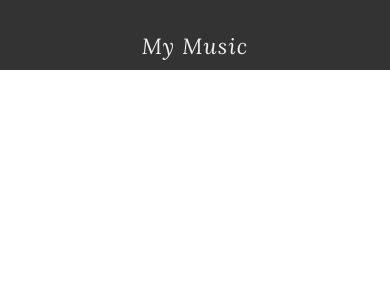
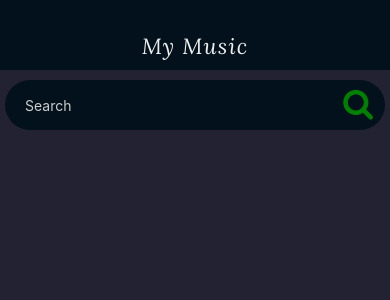
Before and after one commit to ahmdtalat/my-music-app, a React Native app: screen / in a window 390 px wide. Shown: the top 300 px of the page. Built offline with nearby package versions, Linux system fonts and the light colour scheme.

Commit message:
added search box

```diff
--- a/App.js
+++ b/App.js
@@ -1,5 +1,10 @@
 import React, { useState } from 'react';
-import { StyleSheet, Text, View } from 'react-native';
+import {
+	StyleSheet,
+	Keyboard,
+	TouchableWithoutFeedback,
+	View
+} from 'react-native';
 import * as Font from 'expo-font';
 import { AppLoading } from 'expo';
 
@@ -10,16 +15,19 @@ const getFonts = () =>
 	});
 
 import Header from './components/header';
+import Search from './components/search';
 
 export default function App() {
 	const [fontLoaded, setFontLoaded] = useState(false);
 
 	if (fontLoaded) {
 		return (
-			<View>
-				<Header />
-				<View style={styles.container}></View>
-			</View>
+			<TouchableWithoutFeedback onPress={() => Keyboard.dismiss()}>
+				<View style={styles.container}>
+					<Header />
+					<Search />
+				</View>
+			</TouchableWithoutFeedback>
 		);
 	} else {
 		return (
@@ -31,6 +39,6 @@ export default function App() {
 const styles = StyleSheet.create({
 	container: {
 		flex: 1,
-		backgroundColor: '#fff'
+		backgroundColor: '#223'
 	}
 });
--- a/components/header.js
+++ b/components/header.js
@@ -14,7 +14,7 @@ const s = StyleSheet.create({
 		height: 70,
 		justifyContent: 'center',
 		alignItems: 'center',
-		backgroundColor: '#333'
+		backgroundColor: '#02111B'
 	},
 	headerText: {
 		marginTop: 20,
--- /dev/null
+++ b/components/search.js
@@ -0,0 +1,55 @@
+import React, { useState } from 'react';
+import { View, StyleSheet, TextInput, Keyboard } from 'react-native';
+
+import { FontAwesome } from '@expo/vector-icons';
+
+const Search = () => {
+	const [q, setQ] = useState('');
+
+	const handlePress = () => {
+		// Todo: implement search functionality
+		setQ('');
+		Keyboard.dismiss();
+	};
+
+	return (
+		<View style={s.layout}>
+			<TextInput
+				value={q}
+				onChangeText={text => setQ(text)}
+				placeholder='Search'
+				style={s.input}
+			/>
+			<FontAwesome
+				name='search'
+				size={32}
+				onPress={handlePress}
+				style={s.icon}
+				color='green'
+			/>
+		</View>
+	);
+};
+
+const s = StyleSheet.create({
+	layout: {
+		position: 'relative',
+		paddingHorizontal: 5
+	},
+	input: {
+		height: 50,
+		marginTop: 10,
+		paddingVertical: 10,
+		paddingHorizontal: 20,
+		backgroundColor: '#02111B',
+		borderRadius: 30,
+		color: '#ccc'
+	},
+	icon: {
+		position: 'absolute',
+		top: 18,
+		left: '88%'
+	}
+});
+
+export default Search;
```
